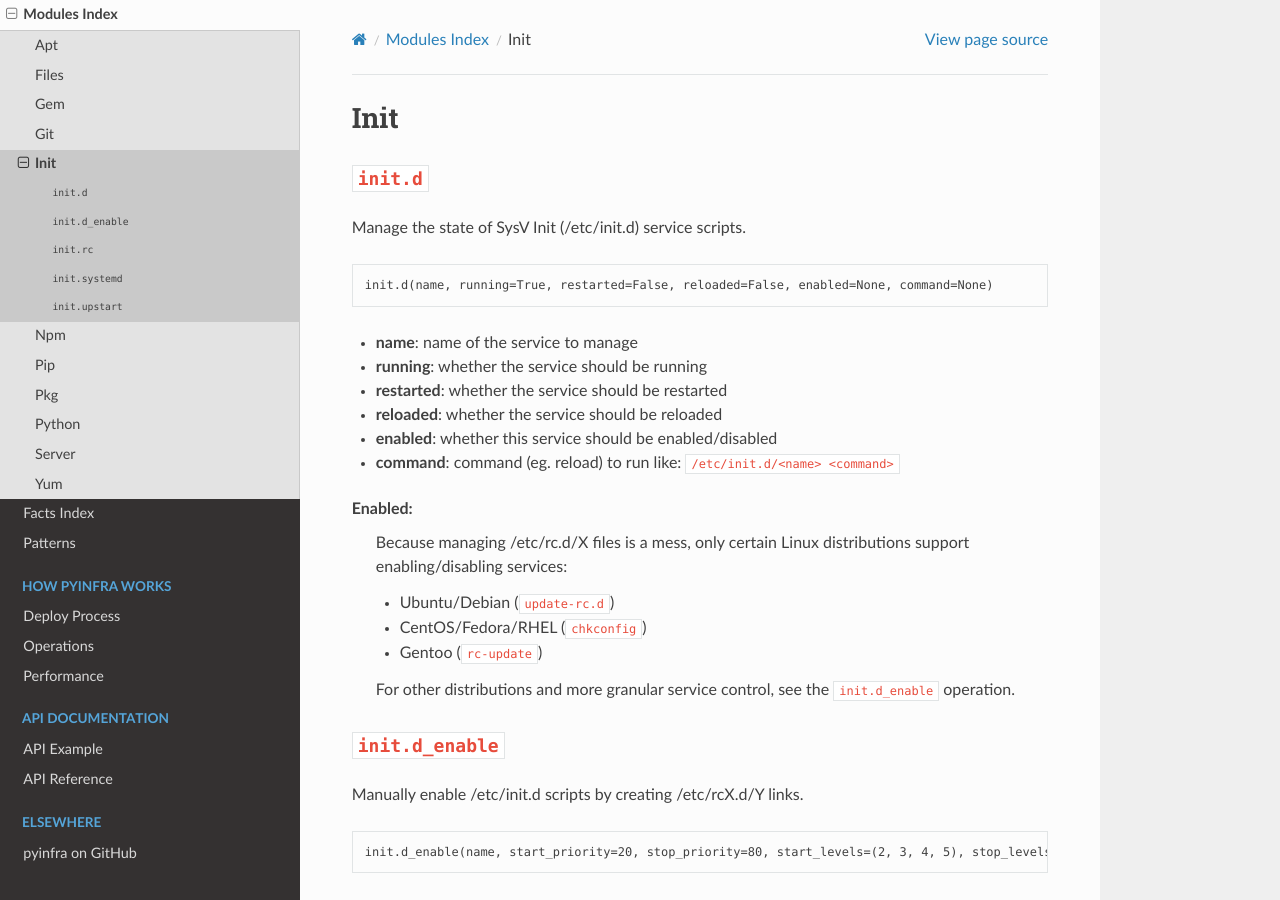
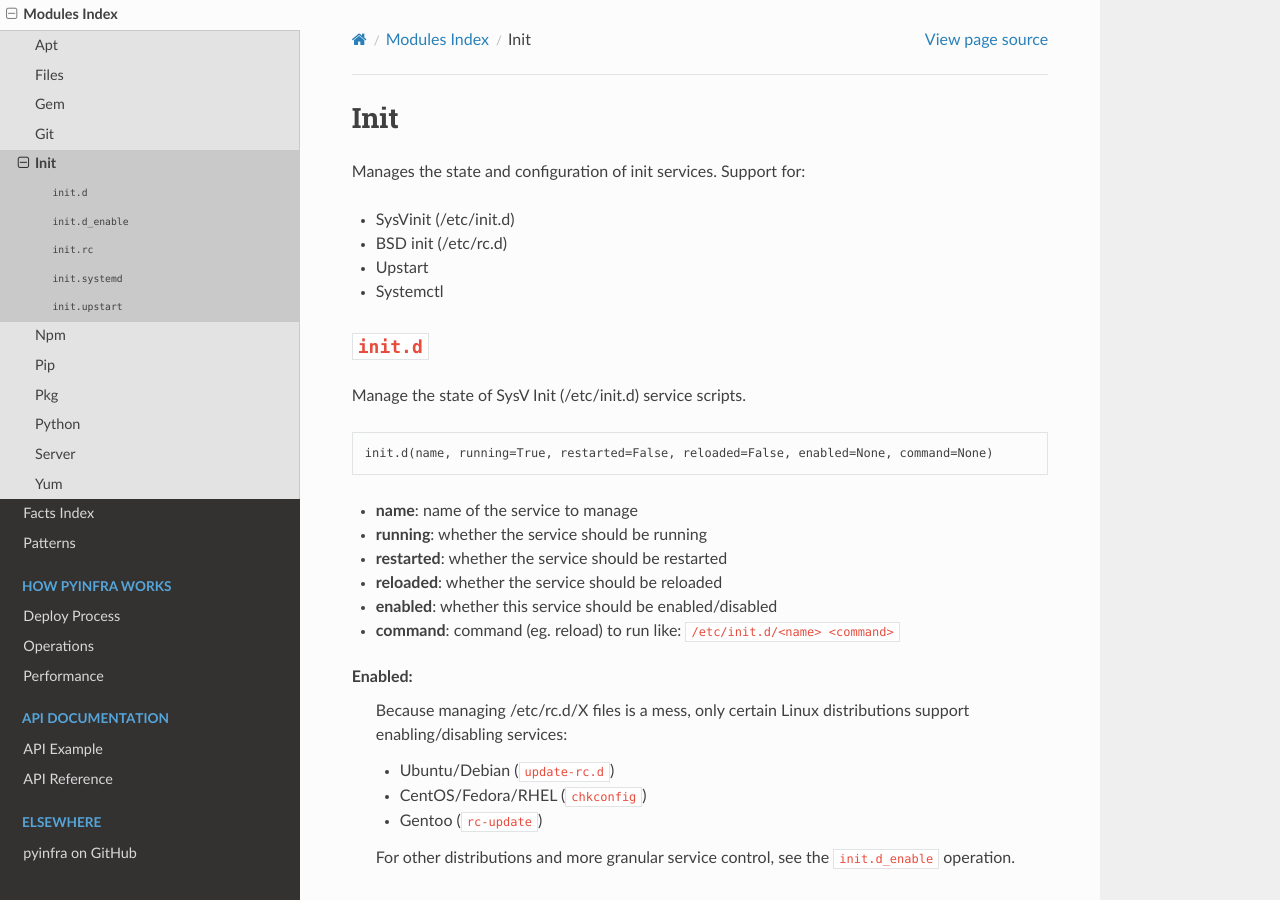
Before and after one commit to pyinfra-dev/pyinfra, a Sphinx documentation site: the page built from docs/modules/init.rst, in a window 1280 px wide and 900 px high. Built offline with Sphinx 7.4.7 and the Read the Docs theme 2.0.0, drawn with Linux system fonts in a browser that asks for light colours.

Commit message:
Docs correction.

```diff
--- a/docs/modules/init.rst
+++ b/docs/modules/init.rst
@@ -1,5 +1,13 @@
 Init
 ----
+
+
+Manages the state and configuration of init services. Support for:
+
++ SysVinit (/etc/init.d)
++ BSD init (/etc/rc.d)
++ Upstart
++ Systemctl
 
 :code:`init.d`
 ~~~~~~~~~~~~~~
```
Also changed, not shown: 1 other file.
